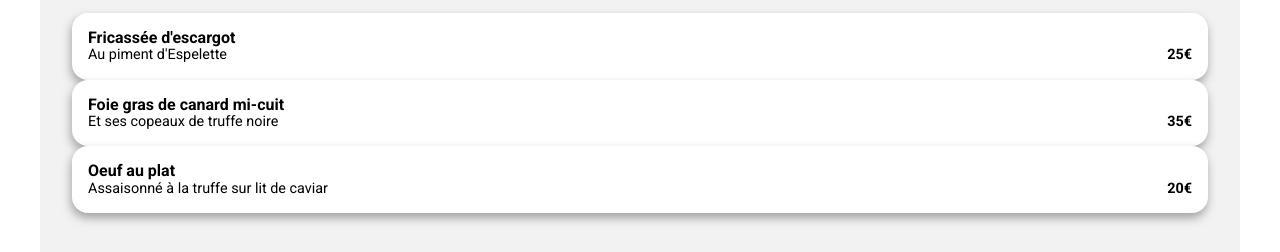
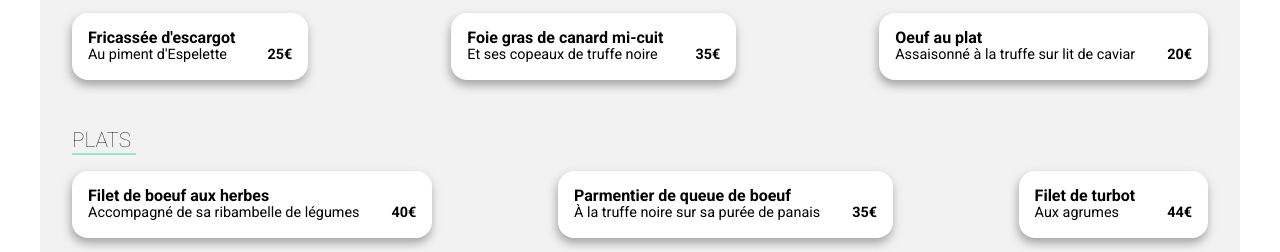
Before and after one commit to Chaimaa-as/Chaimaa-as.github.io, a website: page pages/page1-restaurant_La palette.html in a window 1280 px wide. Shown: the part 541-793 px from the top of the page. Drawn offline with Linux system fonts and the light colour scheme; files that its build step writes are made by us from their sources; a web font is replaced by a local one.

Commit message:
Add files via upload

```diff
--- a/sass/pages/page1.scss
+++ b/sass/pages/page1.scss
@@ -141,69 +141,23 @@ nav{
 .starters_cards,
 .main-courses_cards,
 .deserts_cards{
-    // display:flex;
-    // justify-content: center;
-    // gap:1rem;
-    // flex-wrap: wrap;
+    display: flex;
+    flex-wrap: wrap;
+    justify-content: space-between;
+    gap:0.8rem;
+    animation:items-loading 3s ease-in;
 }
-
-
-
-.starter_card,
-.main-course_card,
-.desert_card{
-    background-color: white;
-    border-radius:1rem;
-    @include card-shadow;
-    display:flex;
-    overflow: hidden;
-
-
-    // transition:all 2000ms;
-
-    cursor:pointer;
-
-    &:hover
-        .starter--check{
-            margin-right:0;
-        }
-        .i{
-            transform:scale(1.2);
-        }
-
-    &:hover
-    .main-course--check{
-        margin-right:0;
-    }
-    &:hover
-    .desert--check{
-        margin-right:0;
-    }
-}
-
-.starter--check,
-.main-course--check,
-.desert--check
-{
-    display: flex;
-    width: 4rem;
-    color: #99E2D0;
-    justify-content: center;
-    align-items: center;
-    background-color: $tertiary-color;
-    border-radius: 0rem 1rem 1rem 0rem;
-    margin-right:-4rem;
-    transition:all 200ms;
-}
-
 
 .starter_content,
 .main-course_content,
 .desert_content{
     padding:1rem;
+    text-overflow: ellipsis;
+
     & h3, & p{
         padding:0;
         margin:0;
+
     }
 }
 
@@ -218,35 +172,58 @@ nav{
     padding:1rem;
 }
 
-.starter--check i,
-.main-course--check i,
-.desert--check i{
-    border-radius: 50%;
-    color: $tertiary-color;
+.starter_card,
+.main-course_card,
+.desert_card{
     background-color: white;
-    width:1.1rem;
-    display: flex;
-    justify-content: center;
-    transform:rotate(1turn);
-    transition: 1s;
-    -webkit-transition: 1s;
-    -moz-transition: 1s;
-    -ms-transition: 1s;
-    -o-transition: 1s;
-    & :hover .starter--check{
-        transition: 1s;
-        -webkit-transition: 1s;
-        -moz-transition: 1s;
-        -ms-transition: 1s;
-        -o-transition: 1s;
-        -webkit-transform: rotate(1turn);
-        -moz-transform: rotate(1turn);
-        -o-transform: rotate(1turn);
-        -ms-transform: rotate(1turn);
-        transform: rotate(1turn);
+    border-radius:1rem;
+    @include card-shadow;
+    display:flex;
+    cursor:pointer;
+    box-sizing:border-box;
+    overflow:hidden;
+
+    &:hover
+        .starter--check{
+            margin-right:0;
+            & i{
+                color:red;
+                transform: rotate(1turn);
+                transition: all 500ms;
+
+            }
+        }
+    &:hover
+    .main-course--check{
+        margin-right:0;
+    }
+    &:hover
+    .desert--check{
+        margin-right:0;
     }
 }
 
+.starter--check,
+.main-course--check,
+.desert--check{
+    display: flex;
+    width: 4rem;
+    color: #99E2D0;
+    justify-content: center;
+    align-items: center;
+    background-color: $tertiary-color;
+    border-radius: 0rem 1rem 1rem 0rem;
+    margin-right:-4rem;
+    overflow: hidden;
+    & i{
+        border-radius: 50%;
+        color: $tertiary-color;
+        background-color: white;
+        width:1.1rem;
+        display: flex;
+        justify-content: center;
+    }
+}
 
 // MEDIA QUERIES
 @media (max-width:$breakpoint-mobile){
@@ -256,3 +233,8 @@ nav{
         width:100%;
     }
 }
+
+@keyframes items-loading{
+    0%{transform:scale(0)}
+    100%{transform:scale(1)}
+}
```
Also changed, not shown: normalize.css, pages/page1-restaurant_La palette.html (line endings or trailing spaces), sass/base/fonts.scss (line endings or trailing spaces), sass/base/general.scss (line endings or trailing spaces), sass/composants/buttons.scss (line endings or trailing spaces), sass/layout/footer.scss (line endings or trailing spaces), sass/layout/header.scss (line endings or trailing spaces), sass/layout/intro.scss (line endings or trailing spaces), sass/layout/main.scss (line endings or trailing spaces), sass/layout/research.scss (line endings or trailing spaces), sass/layout/results.scss (line endings or trailing spaces), sass/utils/mixin.scss (line endings or trailing spaces), sass/utils/variables.scss (line endings or trailing spaces), style.css, 1 other file.
